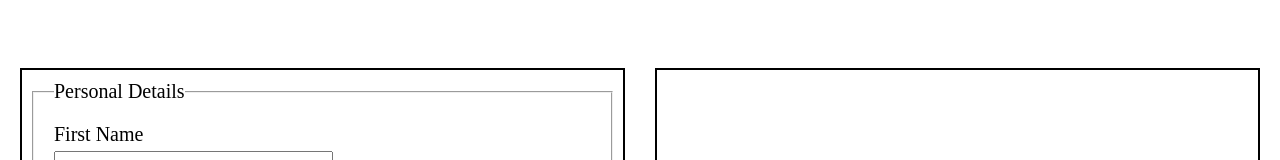
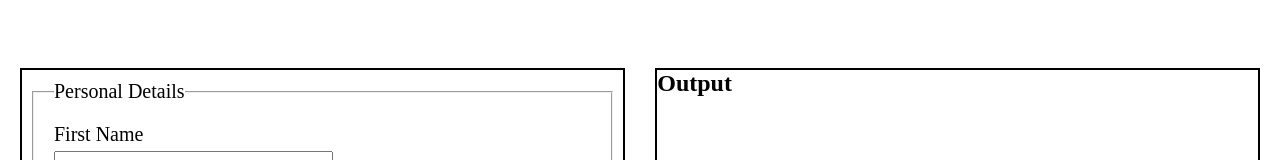
Before and after one commit to Ryanj24/CV-Builder, a React (Create React App) app in the folder cv-builder/: page / in a window 1280 px wide. Shown: the part 157-317 px from the top of the page. Built offline with nearby package versions, Linux system fonts and the light colour scheme; the HTML template or start-up script is replaced by a standard one.

Commit message:
Added component and styling files for the output components

```diff
--- a/cv-builder/src/components/CVOutput.js
+++ b/cv-builder/src/components/CVOutput.js
@@ -1,13 +1,17 @@
 import React from 'react'
 import '../styling/CVOutput.css'
+import PersonalDetailsOutput from './PersonalDetailsOutput'
 
 const CVOutput = ({firstName, lastName, email, phoneNumber}) => {
-  return (
-    <div className='output'>
-      {firstName}
+
+  /* {firstName}
       {lastName}
       {email}
       {phoneNumber}
+      */
+  return (
+    <div className='output'>
+      <PersonalDetailsOutput />
     </div>
   )
 }
--- /dev/null
+++ b/cv-builder/src/components/PersonalDetailsOutput.js
@@ -0,0 +1,12 @@
+import React from 'react'
+import '../styling/PersonalDetailsOutput.css'
+
+const PersonalDetailsOutput = () => {
+  return (
+    <section className='details-output'>
+        <h1>Output</h1>
+    </section>
+  )
+}
+
+export default PersonalDetailsOutput
```
Also changed, not shown: cv-builder/src/components/EducationOutput.js (added, +10 -0 lines), cv-builder/src/components/ExperienceOutput.js (added, +10 -0 lines), cv-builder/src/styling/EducationOutput.css (added), cv-builder/src/styling/ExperienceOutput.css (added), cv-builder/src/styling/PersonalDetailsOutput.css (added).
